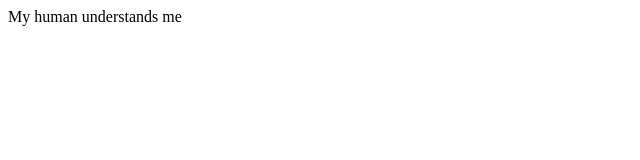
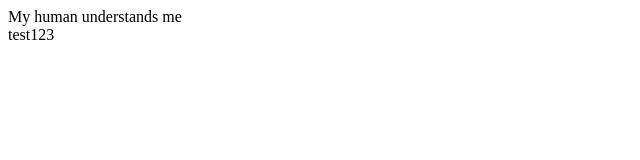
Before and after one commit to Eva71879/git-explore, a plain HTML site: page index.html in a window 1280 px wide. Shown: the full height of the page, 0-640 px from the left. Drawn offline with Linux system fonts and the light colour scheme.

Commit message:
test change message

```diff
--- a/index.html
+++ b/index.html
@@ -7,5 +7,6 @@
   </head>
   <body>
     <div>My human understands me</div>
+    <div>test123</div>
   </body>
 </html>
```
